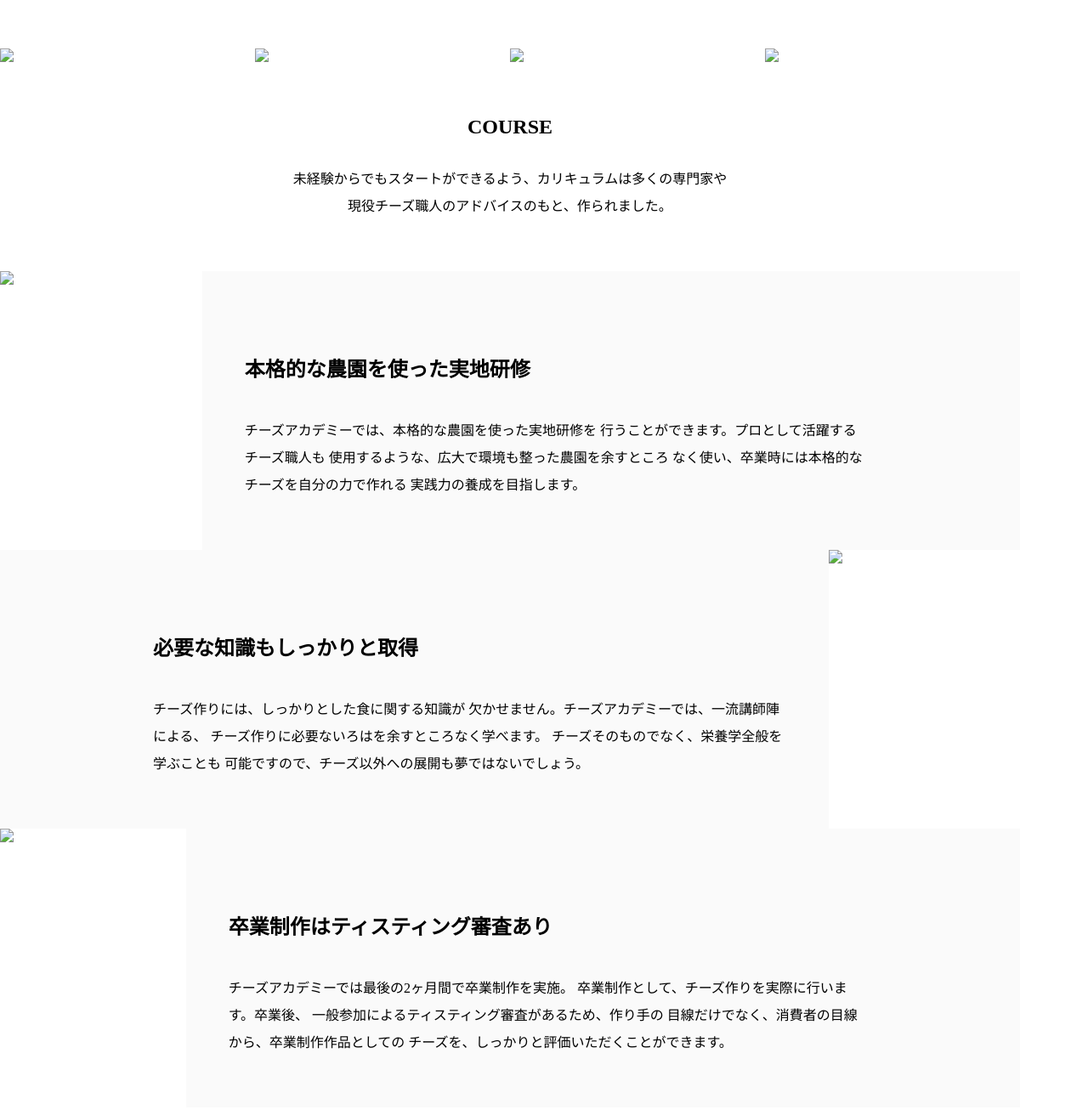
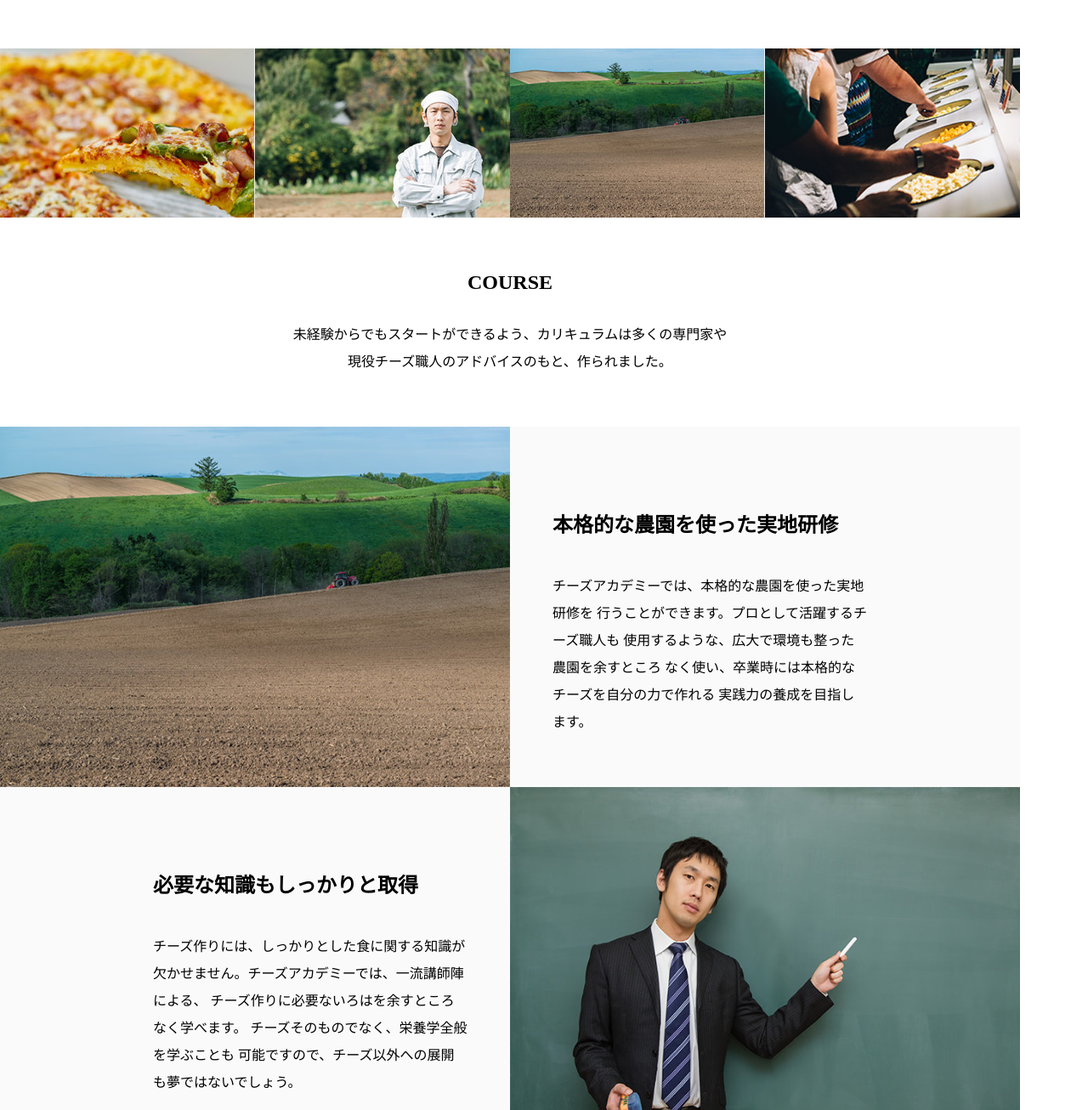
Before and after one commit to yuriao0128/kadai00_cheese-main, a plain HTML site: page index.html in a window 1280 px wide. Shown: the part 1104-2410 px from the top of the page at 85% size. Drawn offline with nearby package versions, Linux system fonts and the light colour scheme; the site is published under a folder, as on GitHub Pages, so addresses that start at the root find nothing.

Commit message:
Update index.html

```diff
--- a/index.html
+++ b/index.html
@@ -59,10 +59,10 @@
       </p>
       <div class="slide-container">
         <div class="slide-wrapper">
-          <img src="/img/about_04.jpg" class="img01">
-          <img src="/img/about_03.jpg" class="img01">
-          <img src="/img/about_02.jpg" class="img01">
-          <img src="/img/about_01.jpg" class="img01">
+          <img src="img/about_04.jpg" class="img01">
+          <img src="img/about_03.jpg" class="img01">
+          <img src="img/about_02.jpg" class="img01">
+          <img src="img/about_01.jpg" class="img01">
         </div>
       </div>
     </section>
@@ -75,7 +75,7 @@
       </p>
 
       <div class="flex">
-        <img src="/img/course_01.jpg" class="img">
+        <img src="img/course_01.jpg" class="img">
         <div class="right">
           <h2>本格的な農園を使った実地研修</h1>
             <p>チーズアカデミーでは、本格的な農園を使った実地研修を
@@ -95,11 +95,11 @@
               チーズそのものでなく、栄養学全般を学ぶことも
               可能ですので、チーズ以外への展開も夢ではないでしょう。</p>
         </div>
-        <img src="/img/course_02.jpg" class="img">
+        <img src="img/course_02.jpg" class="img">
       </div>
 
       <div class="flex">
-        <img src="/img/course_03.jpg" class="img">
+        <img src="img/course_03.jpg" class="img">
         <div class="right">
           <h2>卒業制作はティスティング審査あり</h1>
             <p>チーズアカデミーでは最後の2ヶ月間で卒業制作を実施。
@@ -118,21 +118,21 @@
     <p class="about00">ニュース</p>
     <div class="news00">
       <section class="news01">
-        <img src="/img/news_img.jpg">
+        <img src="img/news_img.jpg">
         <p class="day">2016/11/18</p>
         <p>チーズアカデミー卒業生のコスゲさんによる
           チーズだけをふんだんに使用した話題のピザ屋
           「Kosuge Pizza」が渋谷でオープンしました！</p>
       </section>
       <section class="news01">
-        <img src="/img/news_img.jpg">
+        <img src="img/news_img.jpg">
         <p class="day">2016/11/18</p>
         <p>チーズアカデミー卒業生のコスゲさんによる
           チーズだけをふんだんに使用した話題のピザ屋
           「Kosuge Pizza」が渋谷でオープンしました！</p>
       </section>
       <section class="news01">
-        <img src="/img/news_img.jpg">
+        <img src="img/news_img.jpg">
         <p class="day">2016/11/18</p>
         <p>チーズアカデミー卒業生のコスゲさんによる
           チーズだけをふんだんに使用した話題のピザ屋
```
